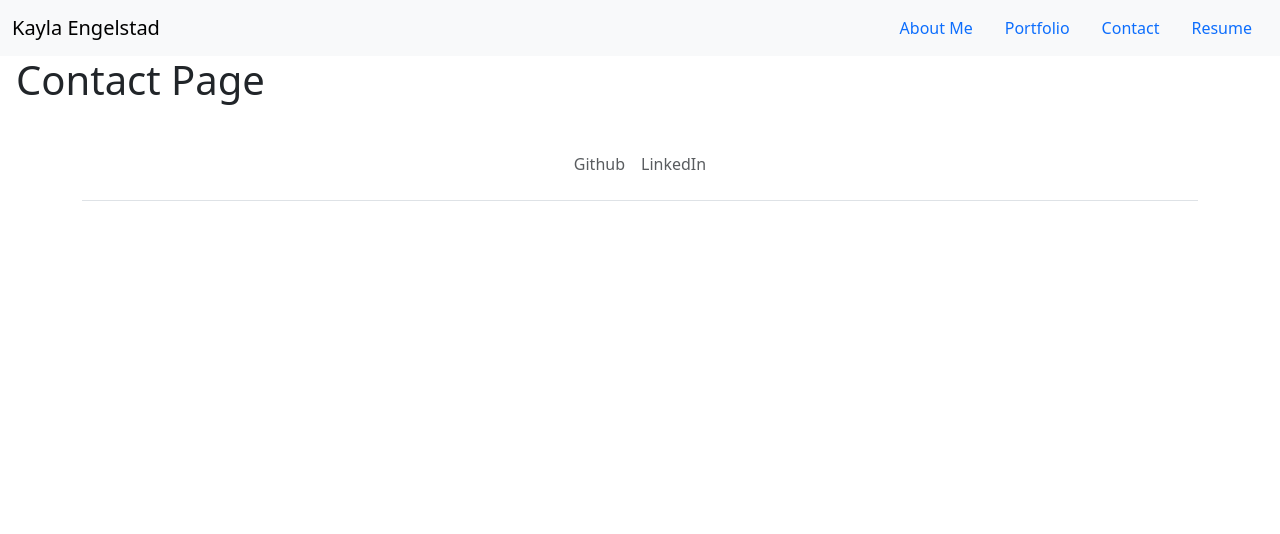
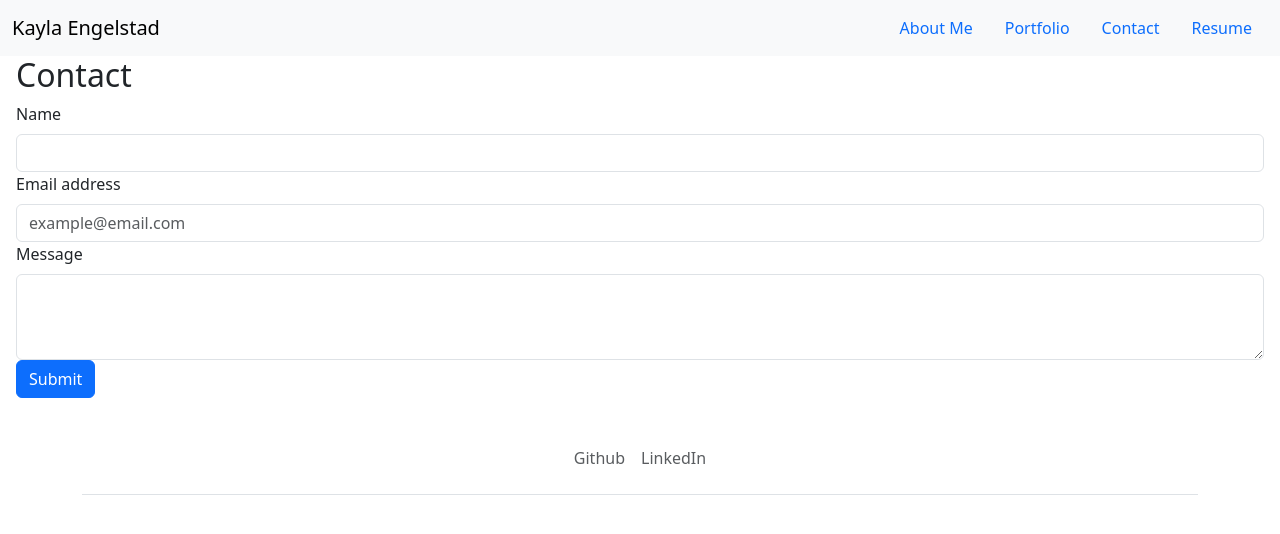
Before and after one commit to kayla-e774/react-portfolio, a React (Vite) app in the folder vite-project/: page /Contact in a window 1280 px wide. Shown: the top 534 px of the page. Built offline with nearby package versions, Linux system fonts and the light colour scheme.

Commit message:
form structure and buggy state validation

```diff
--- a/vite-project/src/pages/Contact.jsx
+++ b/vite-project/src/pages/Contact.jsx
@@ -1,7 +1,74 @@
+import React, { useState, useEffect } from "react";
+
 export default function Contact() {
+    const [formData, setFormData] = useState({
+        name: '',
+        email: '',
+        message: '',
+    });
+
+    const [errors, setErrors] = useState({});
+
+    const handleChange = (e) => {
+        const { name, value } = e.target;
+        setFormData({
+            ...formData,
+            [name]: value,
+        });
+    }
+
+    const validateForm = (data) => {
+        console.log(`${data.email}, ${!data.email.trim()}`);
+        if (!data.email.trim()) {
+            errors.email = 'Email is required';
+        } else if (!/\S+@\S+\.\S+/.test(data.email)) {
+            errors.email = 'Email is invalid';
+        } else {
+            errors.email = '';
+        }
+
+        return errors
+    }
+
+    useEffect(() => {
+        console.log(`${formData.email}`);
+        const newErrors = validateForm(formData);
+        setErrors(newErrors);
+    }, [])
+
+
+
     return (
-      <div>
-        <h1 className="h1">Contact Page</h1>
-      </div>
+        <>
+            <div>
+                <h2 className="h2">Contact</h2>
+            </div>
+            <form>
+                <div className="form-group">
+                    <label htmlFor="InputName" className="form-label">Name</label>
+                    <input type="text" className="form-control" id="InputName"/>
+                </div>
+                <div className="form-group">
+                    <label htmlFor="InputEmail" className="form-label">Email address</label>
+                    <input
+                        type="email"
+                        name="email"
+                        value={formData.email}
+                        onChange={handleChange}
+                        className="form-control"
+                        id="InputEmail"
+                        aria-describedby="emailHelp"
+                        placeholder="example@email.com"/>
+                        {errors.email && (
+                            <div className="alert alert-danger">{errors.email}</div>
+                        )}
+                </div>
+                <div className="form-group">
+                    <label htmlFor="InputMessage" className="form-label">Message</label>
+                    <textarea className="form-control" id="InputMessage" rows="3"/>
+                </div>
+                <button type="submit" className="btn btn-primary">Submit</button>
+            </form>
+        </>
     );
-  }
+}
```
